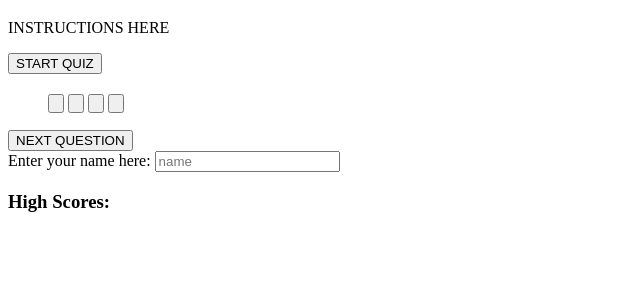
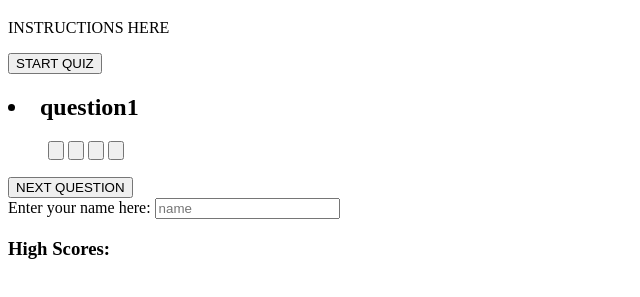
Before and after one commit to bsovic23/code-quiz, a plain HTML site: page index.html in a window 1280 px wide. Both pictures are taken after a click on the button "NEXT QUESTION". Shown: the part 61-358 px from the top of the page, without its empty margins (0-640 px from the left). Drawn offline with Linux system fonts and the light colour scheme.

Commit message:
updating js-questions

```diff
--- a/assets/js/index.js
+++ b/assets/js/index.js
@@ -1,5 +1,5 @@
 
-questionTracker = 0;
+questionTracker = 1;
 answerTracker = [];
 timeTracker = [];
 
@@ -15,43 +15,45 @@ nextBtn.addEventListener("click", nextQuestion);
 
 // Questions Object
 
-var quizFull = {
-    questionOne : {
+var quizFull = [
+    questionOne = {
+        question: "question1",
+        choiceOne: "choice1-1",
+        choiceTwo: "choice2",
+        choiceThree: "choice3",
+        choiceFour: "choice4"
+    },
+    questionTwo = {
+        question: "question1",
+        choiceOne: "choice1",
+        choiceTwo: "choice2-2",
+        choiceThree: "choice3",
+        choiceFour: "choice4"
+    },
+    questionThree = {
+        question: "question1",
+        choiceOne: "choice1",
+        choiceTwo: "choice2",
+        choiceThree: "choice3-3",
+        choiceFour: "choice4"
+    },
+    questionFour = {
         question: "question1",
         choiceOne: "choice1",
         choiceTwo: "choice2",
         choiceThree: "choice3",
-        choiceFour: "choice4"
+        choiceFour: "choice4-4"
     },
-    questionTwo : {
+    questionFive = {
         question: "question1",
         choiceOne: "choice1",
         choiceTwo: "choice2",
         choiceThree: "choice3",
-        choiceFour: "choice4"
+        choiceFour: "choice4-5"
     },
-    questionThree : {
-        question: "question1",
-        choiceOne: "choice1",
-        choiceTwo: "choice2",
-        choiceThree: "choice3",
-        choiceFour: "choice4"
-    },
-    questionFour : {
-        question: "question1",
-        choiceOne: "choice1",
-        choiceTwo: "choice2",
-        choiceThree: "choice3",
-        choiceFour: "choice4"
-    },
-    questionFive : {
-        question: "question1",
-        choiceOne: "choice1",
-        choiceTwo: "choice2",
-        choiceThree: "choice3",
-        choiceFour: "choice4"
-    },
-};
+];
+
+console.log(quizFull);
 
 // Initital Question Start Function
 function startQuiz() {
@@ -60,9 +62,34 @@ function startQuiz() {
 };
 
 function nextQuestion() {
+    console.log("before: " + questionTracker);
+
+    // Question Box Field
+
+    questionBox = document.querySelector("#question-box");
+
+    titleEl = document.querySelector("#question-title");
+
+    answerOneEl = document.querySelector("#answerOneText");
+    answerTwoEl = document.querySelector("#answerTwoText");
+    answerThreeEl = document.querySelector("#answerThreeText");
+    answerFourEl = document.querySelector("#answerFourText");
+    answerFiveEl = document.querySelector("#answerFiveText");
+
+    var qNumber = questionTracker;
+
+    divEl = document.createElement('div');
+    liEl = document.createElement('li');
+
+    liEl.textContent = quizFull[qNumber].question;
+    titleEl.appendChild(liEl);
+
+    questionTracker++;
+
+    console.log("after: " + questionTracker);
+};
+
+// When Question runs out or timer is up below pops up
 
 
-
-    questionTracker++;
-    console.log(questionTracker);
-};
+// Local Storage
--- a/index.html
+++ b/index.html
@@ -21,16 +21,16 @@
 
         <ul class="answers" id="answers">
             <button type="submit" id="answer1">
-                <p id="AnswerOneText"></p>
+                <p id="answerOneText"></p>
             </button>
             <button type="submit" id="answer2">
-                <p id="AnswerTwoText"></p>
+                <p id="answerTwoText"></p>
             </button>
             <button type="submit" id="answer3">
-                <p id="AnswerThreeText"></p>
+                <p id="answerThreeText"></p>
             </button>
             <button type="submit" id="answer4">
-                <p id="AnswerFourText"></p>
+                <p id="answerFourText"></p>
             </button>
         </ul>
     </section>
```
